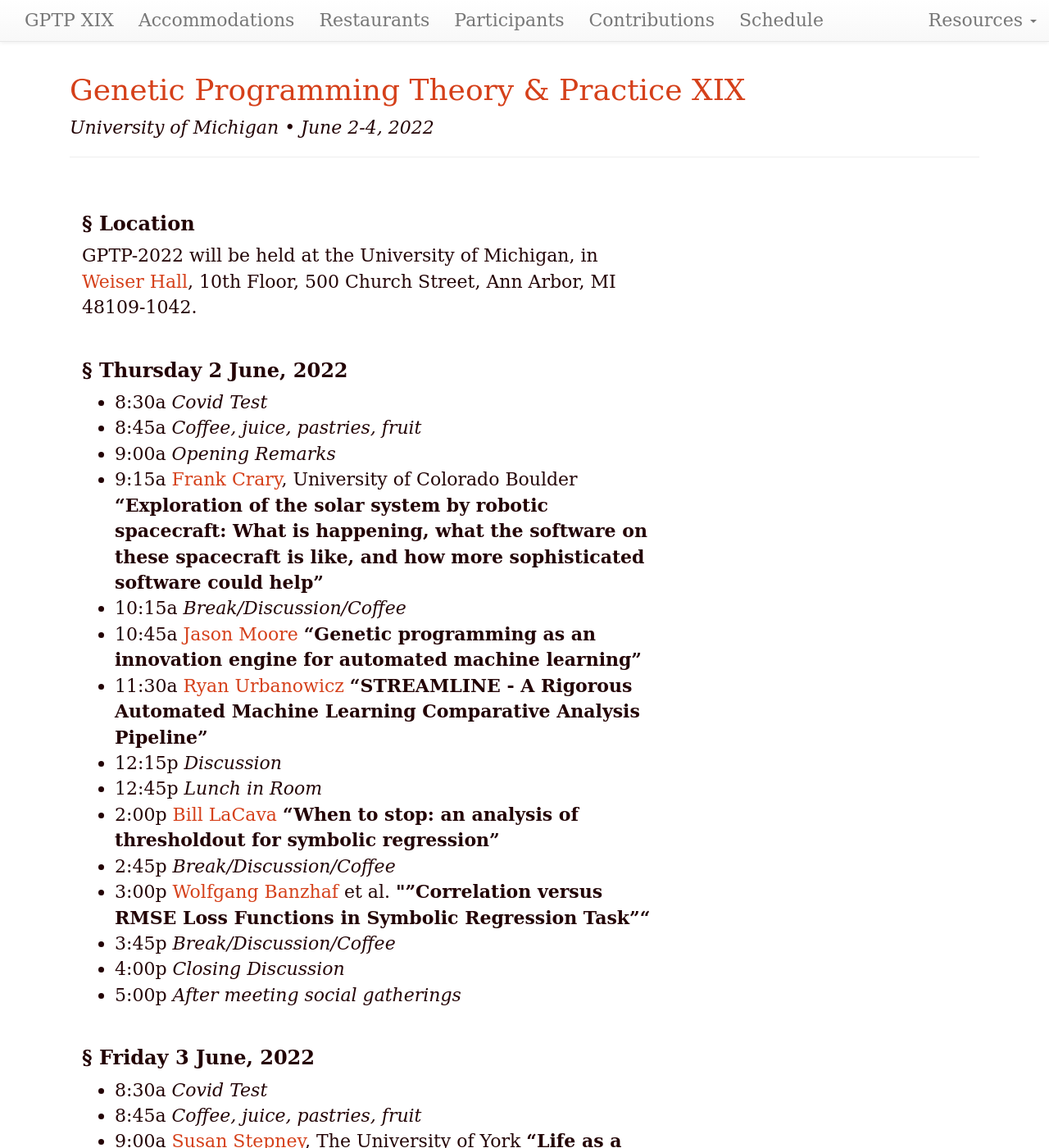
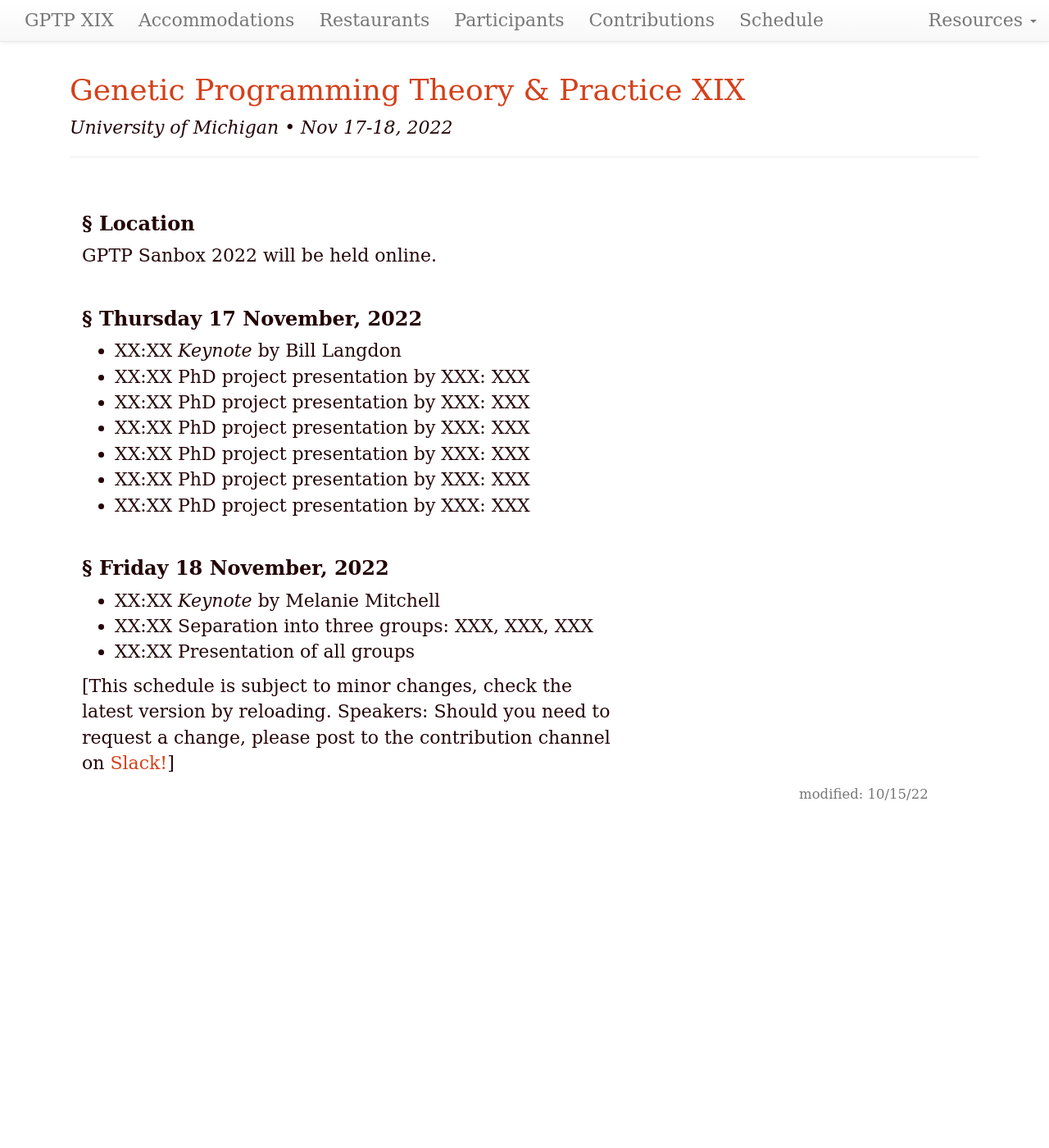
Before and after one commit to GPTP-workshop/gptp-workshop.github.io, a Jekyll site: the page built from schedule.md, in a window 1280 px wide and 1400 px high. Shown: the whole window at 82% size. Built offline with Jekyll 4.4.1, drawn with Linux system fonts in a browser that asks for light colours; our own code applies the rules of GitHub Pages for plain Markdown files; some of the changed text lies outside the part shown.

Commit message:
Update schedule.md

```diff
--- a/schedule.md
+++ b/schedule.md
@@ -1,84 +1,26 @@
 ---
 layout: default
-updated: "June 2, 2022"
+updated: "Oct 15, 2022"
 roman: "XIX"
-dates: "June 2-4, 2022"
+dates: "Nov 17-18, 2022"
 ---
 
 ### Location
-GPTP-2022 will be held at the University of Michigan, in [Weiser Hall](https://sites.lsa.umich.edu/weiserhall/), 10th Floor, 500 Church Street, Ann Arbor, MI 48109-1042.
+GPTP Sanbox 2022 will be held online.
 
-### Thursday 2 June, 2022
+### Thursday 17 November, 2022
 
-- 8:30a _Covid Test_
-- 8:45a _Coffee, juice, pastries, fruit_
-- 9:00a _Opening Remarks_
-- 9:15a [Frank Crary](https://lasp.colorado.edu/home/mop/home/people/), University of Colorado Boulder
-**"Exploration of the solar system by robotic spacecraft: What is happening, what the software on these spacecraft is like, and how more sophisticated software could help"**
-- 10:15a _Break/Discussion/Coffee_
-- 10:45a [Jason Moore](https://en.wikipedia.org/wiki/Jason_H._Moore)
-**"Genetic programming as an innovation engine for automated machine learning"**
-- 11:30a [Ryan Urbanowicz](https://www.med.upenn.edu/urbslab/)
-**"STREAMLINE - A Rigorous Automated Machine Learning Comparative Analysis Pipeline"**
-- 12:15p _Discussion_
-- 12:45p _Lunch in Room_
-- 2:00p [Bill LaCava](http://williamlacava.com/)
-**"When to stop: an analysis of thresholdout for symbolic regression"**
-- 2:45p _Break/Discussion/Coffee_
-- 3:00p [Wolfgang Banzhaf](https://www.cse.msu.edu/~banzhafw/) et al.
-**""Correlation versus RMSE Loss Functions in Symbolic Regression Task""**
-- 3:45p _Break/Discussion/Coffee_
-- 4:00p _Closing Discussion_
-- 5:00p _After meeting social gatherings_
+- XX:XX _Keynote_ by Bill Langdon
+- XX:XX PhD project presentation by XXX: XXX
+- XX:XX PhD project presentation by XXX: XXX
+- XX:XX PhD project presentation by XXX: XXX
+- XX:XX PhD project presentation by XXX: XXX
+- XX:XX PhD project presentation by XXX: XXX
+- XX:XX PhD project presentation by XXX: XXX
 
-
-
-### Friday 3 June, 2022
-
-- 8:30a _Covid Test_
-- 8:45a _Coffee, juice, pastries, fruit_
-- 9:00a [Susan Stepney](https://www-users.cs.york.ac.uk/susan/), The University of York
-**"Life as a Cyber-Bio-Physical System"**
-- 10:15a _Break/Discussion/Coffee_
-- 10:45a [Ting Hu](https://www.cs.queensu.ca/people/Ting/Hu)
-**"Genetic programming for interpretable and explainable machine learning"**
-- 11:30a [Mark Kotanchek](https://evolved-analytics.com/about-us/)
-**"Biological Strategies: ParetoGP vs. Wide & Ill-Conditioned Data from Nonlinear Systems"**
-- 12:15p _Discussion_
-- 12:45p _Lunch in Room_
-- 2:00p [Alden Wright](https://hs.umt.edu/hs/people/faculty/faculty-details.php?id=545)
-**"Evolving complexity is hard"**
-- 2:45p _Break/Discussion/Coffee_
-- 3:00p [Michael Affenzeller](https://heal.heuristiclab.com/team/affenzeller)/ [Bogdan Burlacu](https://heal.heuristiclab.com/team/burlacu)
-**"Symbolic Regression in Materials Science: Discovering Interatomic Potentials from Data"**
-- 3:45p _Break/Discussion/Coffee_
-- 4:00p  _Discussion: Interesting books and papers_
-- 5:00p _After meeting social gatherings_
-
-
-
-### Saturday 4 June, 2022
-- 8:30a _Covid Test_
-- 8:45a _Coffee, juice, pastries, fruit_
-- 9:00a [Craig Reynolds](https://www.red3d.com/cwr/index.html)
-**"Evolving Camouflage Against a Learning Predator"**
-- 10:15a _Break/Discussion/Coffee_
-- 10:45a [Gustavo Olague](https://www.linkedin.com/in/gustavo-olague-8090021a/?originalSubdomain=mx)
-**"Modeling Hierarchical Architectures with Genetic Programming and Neuroscience Knowledge"**
-- 11:30a [Erik Hemberg](https://alfagroup.csail.mit.edu/erik) / [Una-May O'Reilly](https://www.csail.mit.edu/person/una-may-oreilly)
-**"GUI-Based, Efficient Genetic Programming For Unity3D"**
-- 12:15p _Break/Discussion/Coffee_
-- 12:45p [Penousal Machado](https://cdv.dei.uc.pt/authors/penousal-machado/)
-**"GP-Based Generative Adversarial Models"**
-- 1:30p _Closing Discussion_
-- 2:00p OFFICIAL END OF WORKSHOP
-- After 2:00p _Potentially reconvene informally at various lunch or coffee places in town_
-
-
-### For travel preparations
-
-We normally start at 9:00 am on the first day, that is June 2, 2022,
-and end after lunch on the last day, that is June 4, 2022. Please plan
-to arrive a few minutes early to take a COVID test prior to being seated.
+### Friday 18 November, 2022
+- XX:XX _Keynote_ by Melanie Mitchell
+- XX:XX Separation into three groups: XXX, XXX, XXX
+- XX:XX Presentation of all groups
 
 [This schedule is subject to minor changes, check the latest version by reloading. Speakers: Should you need to request a change, please post to the contribution channel on [Slack!](https://gptp-workshops.slack.com)]
```
